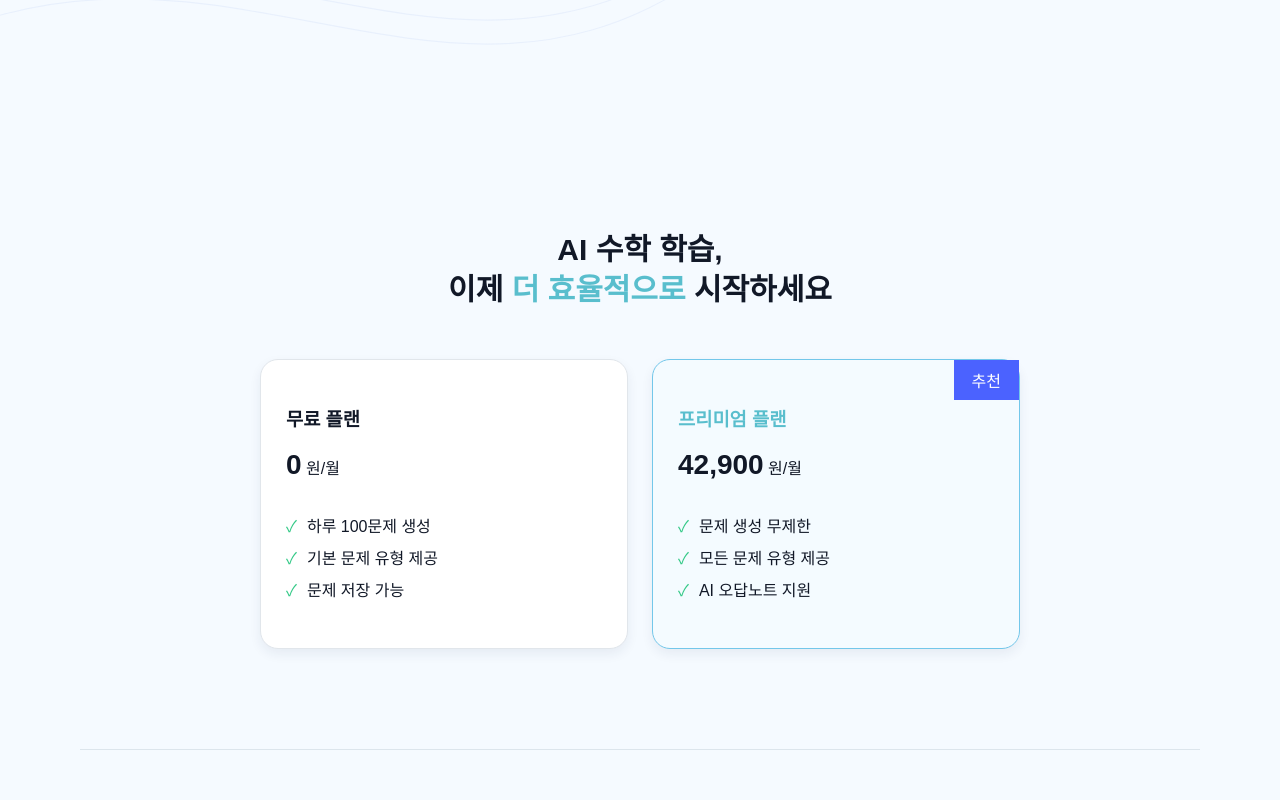
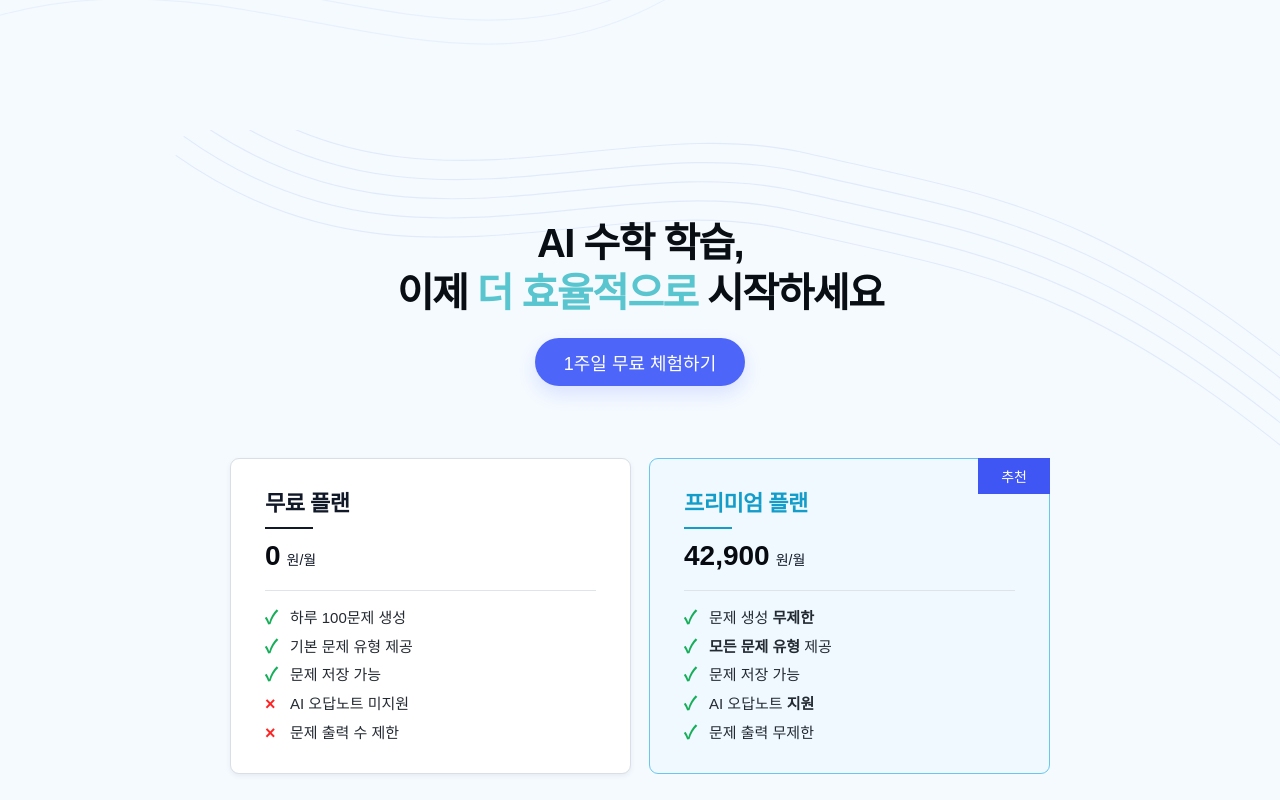
Before and after one commit to gydms072588-sys/modoo-math_-redesign, a plain HTML site: page index.html in a window 1280 px wide. Shown: the part 4560-5360 px from the top of the page. Drawn offline with Linux system fonts and the light colour scheme; a web font is replaced by a local one.

Commit message:
섹션5번 수정

```diff
--- a/css/style.css
+++ b/css/style.css
@@ -256,3 +256,36 @@
   .review-set[aria-hidden="true"]{display:none}
   .review-card{scroll-snap-align:center}
 }
+
+/* Landing page: pricing (section 5) */
+.section-5{position:relative;max-width:none;padding:88px 24px 124px;overflow:hidden;isolation:isolate;background:#f5faff}
+.section-5-wave{position:absolute;z-index:0;inset:0;width:100%;height:100%;pointer-events:none}
+.section-5-wave g{fill:none;stroke:#a9bced;stroke-width:1.1;stroke-linecap:round;opacity:.25}
+.section-5-inner{position:relative;z-index:1;width:100%;max-width:820px;margin:auto}
+.section-5-title{margin:0;text-align:center;color:#090d14;font-size:40px;line-height:1.25;letter-spacing:-.04em}
+.section-5-title span{color:#59C5CF}
+.section-5-trial{display:flex;align-items:center;justify-content:center;width:max-content;min-width:210px;min-height:46px;margin:20px auto 72px;padding:11px 28px;border-radius:999px;background:#4D65F9;color:#fff;font-size:18px;box-shadow:0 8px 18px rgba(77,101,249,.16);transition:background-color .2s ease,transform .2s ease}
+.section-5-trial:hover{background:#4058e8;transform:translateY(-2px)}
+.section-5-trial:focus-visible{outline:3px solid #aeb8ff;outline-offset:4px}
+.plan-grid{display:grid;grid-template-columns:repeat(2,minmax(0,1fr));gap:18px}
+.plan-option{position:relative;min-height:315px;padding:26px 34px 30px;border:1px solid #d9dfe6;border-radius:9px;background:#fff;box-shadow:0 2px 5px rgba(43,58,77,.08)}
+.plan-option--premium{border-color:#69c7ef;background:#f0f9ff;box-shadow:none}
+.plan-option h3{position:relative;width:max-content;margin:0 0 13px;padding-bottom:12px;color:#111827;font-size:22px;letter-spacing:-.025em}
+.plan-option h3:after{content:"";position:absolute;left:0;bottom:0;width:48px;height:2px;background:#111827}
+.plan-option--premium h3{color:#159dca}.plan-option--premium h3:after{background:#159dca}
+.plan-recommend{position:absolute;right:-1px;top:-1px;padding:8px 23px;background:#4056f4;color:#fff;font-size:14px}
+.plan-price{display:flex;align-items:baseline;gap:6px;margin-bottom:20px}
+.plan-price strong{color:#070b11;font-size:28px;line-height:1}.plan-price span{font-size:14px}
+.plan-option ul{display:grid;gap:10px;margin:0;padding:18px 0 0;border-top:1px solid #dfe4e9;list-style:none}
+.plan-option li{display:grid;grid-template-columns:17px 1fr;align-items:start;gap:8px;color:#242a32;font-size:15px;line-height:1.25}
+.plan-option li i{font-size:18px;line-height:1;font-style:normal;font-weight:700}
+.plan-check{color:#17ae5a}.plan-x{color:#ff2424}.plan-option li b{font-weight:800}
+
+@media(max-width:760px){
+  .section-5{padding:76px 20px 88px}
+  .section-5-title{font-size:29px;line-height:1.3}
+  .section-5-trial{min-width:190px;min-height:44px;margin-bottom:52px;font-size:16px}
+  .plan-grid{grid-template-columns:1fr;gap:18px}
+  .plan-option{min-height:0;padding:25px 28px 28px}
+  .section-5-wave g{opacity:.16}
+}
--- a/index.html
+++ b/index.html
@@ -259,11 +259,47 @@
     </section>
 
     <!-- Pricing -->
-    <section class="section">
-      <h2 class="section-title">AI 수학 학습,<br>이제 <span class="accent">더 효율적으로</span> 시작하세요</h2>
-      <div class="pricing">
-        <article class="price"><h3>무료 플랜</h3><strong>0</strong> 원/월<ul><li>하루 100문제 생성</li><li>기본 문제 유형 제공</li><li>문제 저장 가능</li></ul></article>
-        <article class="price recommended"><h3 class="accent">프리미엄 플랜</h3><strong>42,900</strong> 원/월<ul><li>문제 생성 무제한</li><li>모든 문제 유형 제공</li><li>AI 오답노트 지원</li></ul></article>
+    <section class="section section-5" aria-labelledby="section-5-title">
+      <svg class="section-5-wave" viewBox="0 0 1600 720" preserveAspectRatio="none" aria-hidden="true">
+        <g>
+          <path d="M260 -48 C520 100 770 -20 1010 22 S1390 70 1710 280"/>
+          <path d="M250 -30 C515 118 765 -2 1005 40 S1385 88 1705 298"/>
+          <path d="M240 -12 C510 136 760 16 1000 58 S1380 106 1700 316"/>
+          <path d="M230 6 C505 154 755 34 995 76 S1375 124 1695 334"/>
+          <path d="M220 24 C500 172 750 52 990 94 S1370 142 1690 352"/>
+        </g>
+      </svg>
+
+      <div class="section-5-inner">
+        <h2 class="section-5-title" id="section-5-title">AI 수학 학습,<br>이제 <span>더 효율적으로</span> 시작하세요</h2>
+        <a class="section-5-trial" href="signup.html">1주일 무료 체험하기</a>
+
+        <div class="plan-grid">
+          <article class="plan-option">
+            <h3>무료 플랜</h3>
+            <div class="plan-price"><strong>0</strong><span>원/월</span></div>
+            <ul>
+              <li><i class="plan-check">✓</i><span>하루 100문제 생성</span></li>
+              <li><i class="plan-check">✓</i><span>기본 문제 유형 제공</span></li>
+              <li><i class="plan-check">✓</i><span>문제 저장 가능</span></li>
+              <li><i class="plan-x">×</i><span>AI 오답노트 미지원</span></li>
+              <li><i class="plan-x">×</i><span>문제 출력 수 제한</span></li>
+            </ul>
+          </article>
+
+          <article class="plan-option plan-option--premium">
+            <span class="plan-recommend">추천</span>
+            <h3>프리미엄 플랜</h3>
+            <div class="plan-price"><strong>42,900</strong><span>원/월</span></div>
+            <ul>
+              <li><i class="plan-check">✓</i><span>문제 생성 <b>무제한</b></span></li>
+              <li><i class="plan-check">✓</i><span><b>모든 문제 유형</b> 제공</span></li>
+              <li><i class="plan-check">✓</i><span>문제 저장 가능</span></li>
+              <li><i class="plan-check">✓</i><span>AI 오답노트 <b>지원</b></span></li>
+              <li><i class="plan-check">✓</i><span>문제 출력 무제한</span></li>
+            </ul>
+          </article>
+        </div>
       </div>
     </section>
 
```
